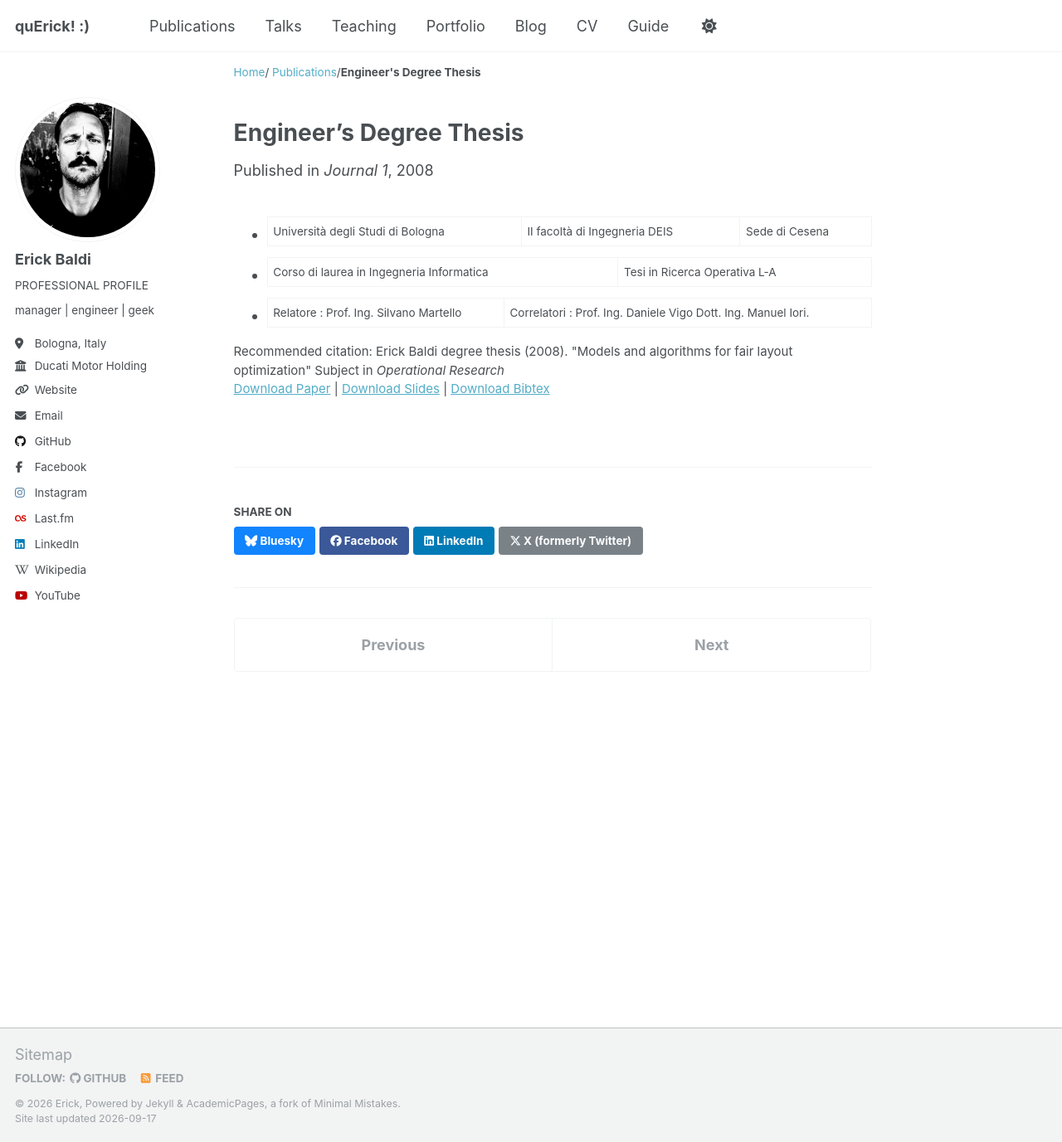
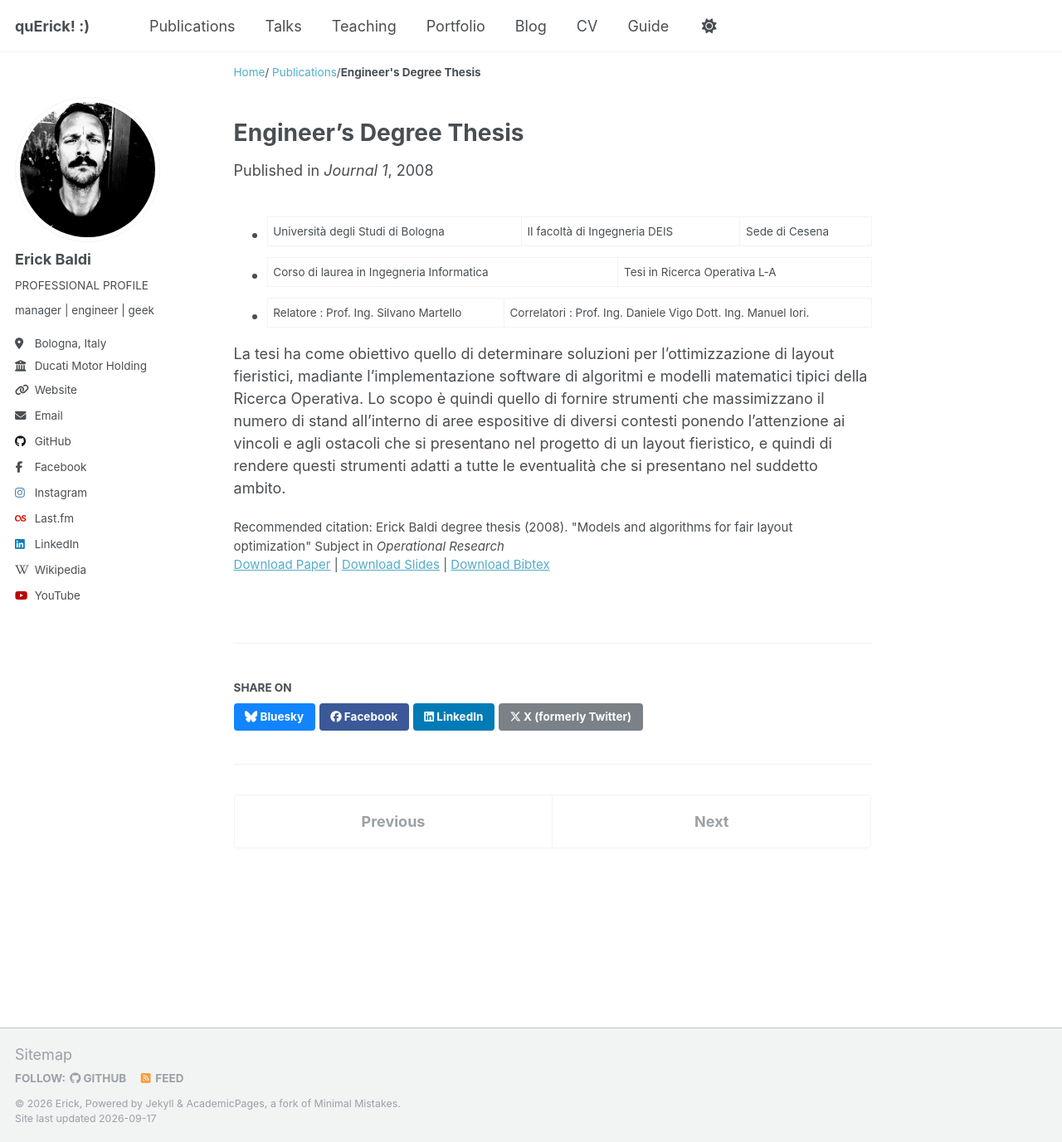
Before and after one commit to erickbaldi/erickbaldi.github.io, a Jekyll site: the page built from _publications/2008-07-24-engineer-degree-thesis.md, in a window 1280 px wide and 1377 px high. Shown: the whole window at 83% size. Built offline with Jekyll 4.4.1, drawn with Linux system fonts in a browser that asks for light colours; a script that is not in the unit is left out.

Commit message:
Enhance thesis document with objectives and goals
Added a summary of the thesis objectives and goals.

```diff
--- a/_publications/2008-07-24-engineer-degree-thesis.md
+++ b/_publications/2008-07-24-engineer-degree-thesis.md
@@ -14,3 +14,6 @@ citation: 'Erick Baldi degree thesis (2008). &quot;Models and algorithms for fai
 - Università degli Studi di Bologna | II facoltà di Ingegneria DEIS | Sede di Cesena
 - Corso di laurea in Ingegneria Informatica | Tesi in Ricerca Operativa L-A
 - Relatore : Prof. Ing. Silvano Martello | Correlatori : Prof. Ing. Daniele Vigo Dott. Ing. Manuel Iori.
+
+La tesi ha come obiettivo quello di determinare soluzioni per l'ottimizzazione di layout fieristici, madiante l'implementazione software di algoritmi e modelli matematici tipici della Ricerca Operativa.
+Lo scopo è quindi quello di fornire strumenti che massimizzano il numero di stand all'interno di aree espositive di diversi contesti ponendo l'attenzione ai vincoli e agli ostacoli che si presentano nel progetto di un layout fieristico, e quindi di rendere questi strumenti adatti a tutte le eventualità che si presentano nel suddetto ambito.
```
